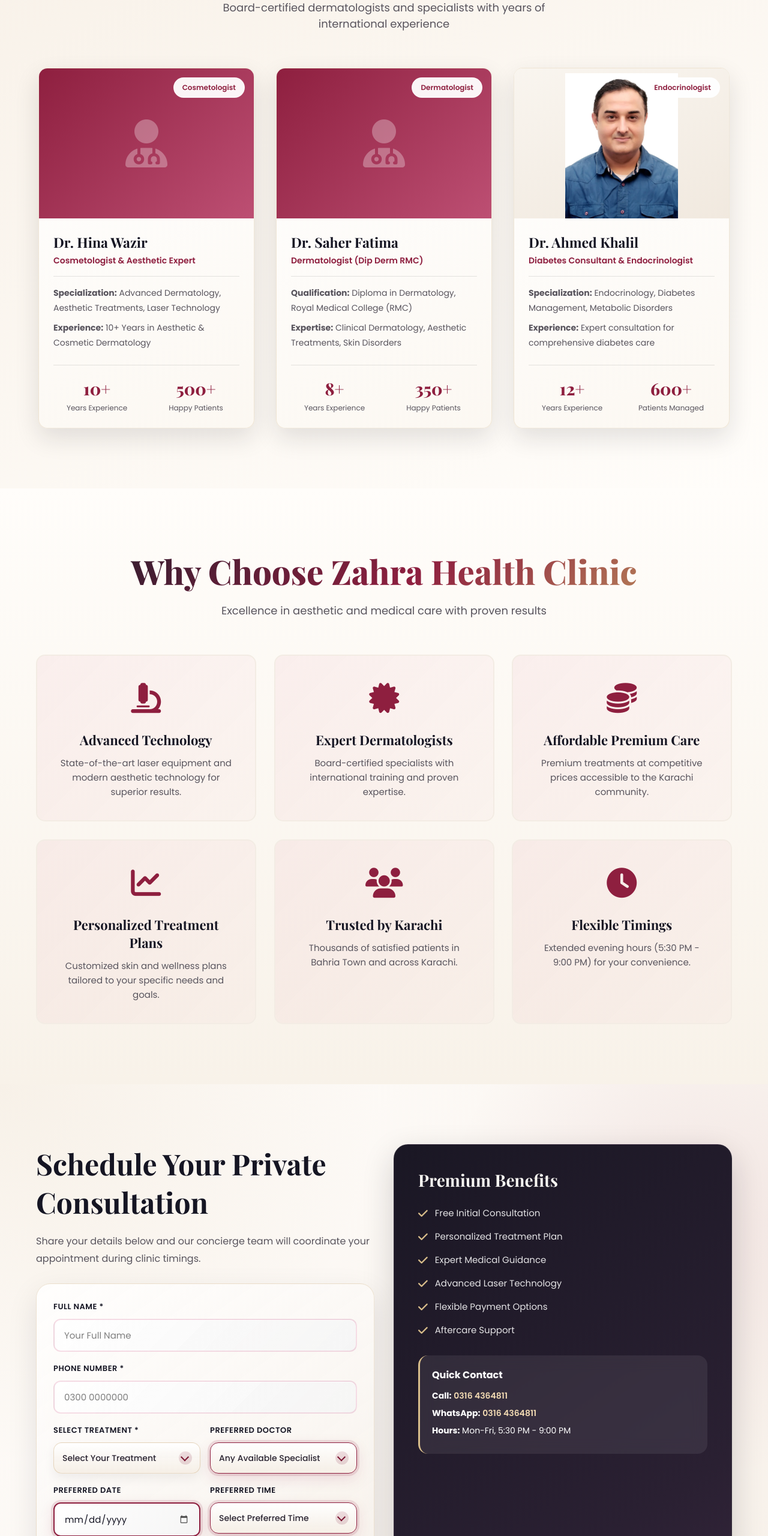
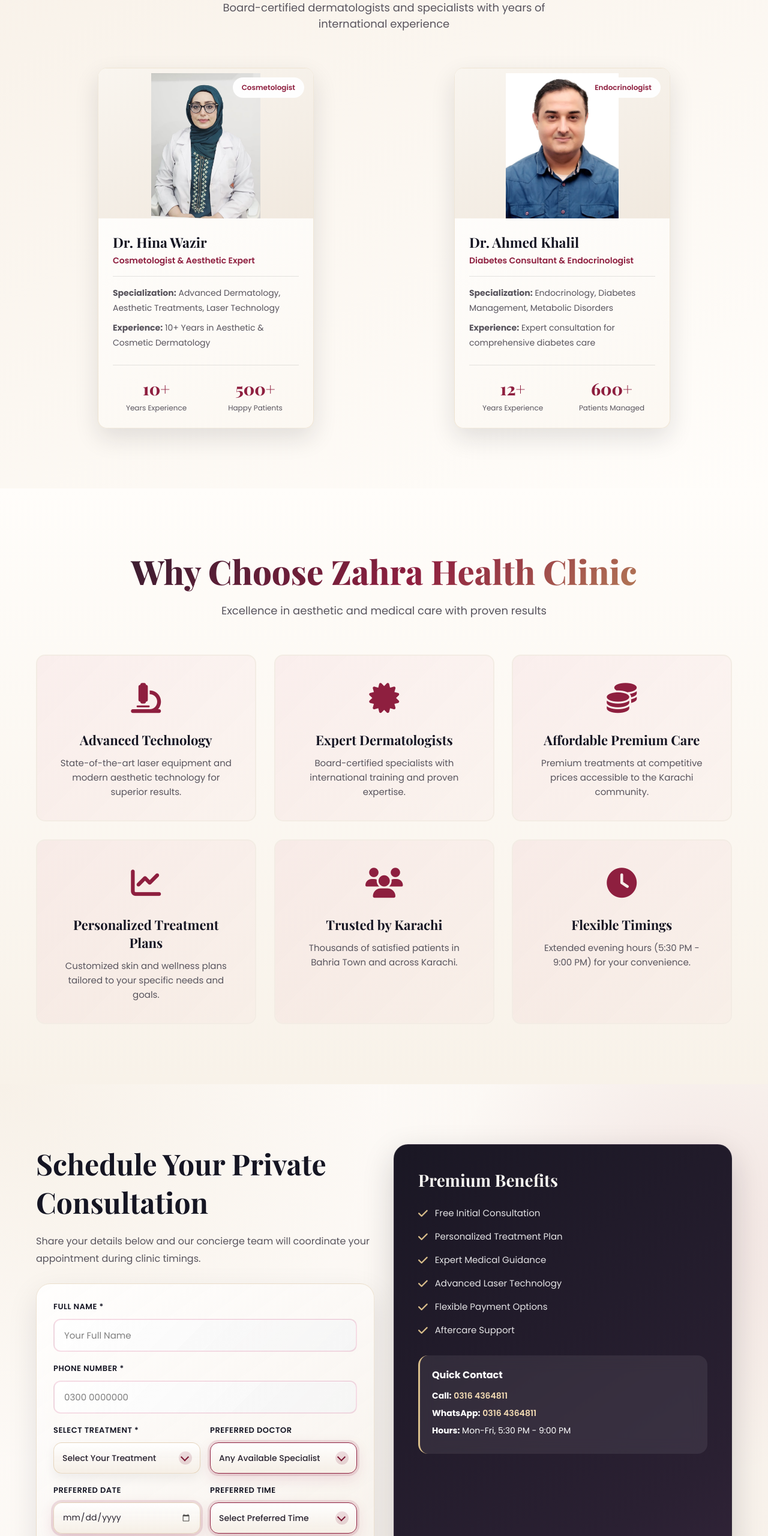
Before and after one commit to Aliyank001/zahra-clinic-website, a plain HTML site: page index.html in a window 1280 px wide. Shown: the part 2940-5500 px from the top of the page at 60% size. Drawn offline with nearby package versions, Linux system fonts and the light colour scheme.

Commit message:
picture upload

```diff
--- a/index.html
+++ b/index.html
@@ -341,10 +341,8 @@
             <div class="doctors-grid">
                 <!-- Doctor 1: Dr. Hina Wazir -->
                 <div class="doctor-card" data-aos="fade-up">
-                    <div class="doctor-image">
-                        <div class="doctor-image-placeholder">
-                            <i class="fas fa-user-md"></i>
-                        </div>
+                    <div class="doctor-image doctor-image-portrait">
+                        <img src="assets/doctors/dr-hina-wazir.jpeg" alt="Dr. Hina Wazir" loading="lazy">
                         <div class="doctor-badge">
                             <span>Cosmetologist</span>
                         </div>
@@ -369,38 +367,8 @@
                     </div>
                 </div>
 
-                <!-- Doctor 2: Dr. Saher Fatima -->
+                <!-- Doctor 2: Dr. Ahmed Khalil -->
                 <div class="doctor-card" data-aos="fade-up" data-aos-delay="100">
-                    <div class="doctor-image">
-                        <div class="doctor-image-placeholder">
-                            <i class="fas fa-user-md"></i>
-                        </div>
-                        <div class="doctor-badge">
-                            <span>Dermatologist</span>
-                        </div>
-                    </div>
-                    <div class="doctor-info">
-                        <h3>Dr. Saher Fatima</h3>
-                        <p class="doctor-specialty">Dermatologist (Dip Derm RMC)</p>
-                        <div class="doctor-details">
-                            <p><strong>Qualification:</strong> Diploma in Dermatology, Royal Medical College (RMC)</p>
-                            <p><strong>Expertise:</strong> Clinical Dermatology, Aesthetic Treatments, Skin Disorders</p>
-                        </div>
-                        <div class="doctor-stats">
-                            <div class="stat">
-                                <span class="stat-number">8+</span>
-                                <span class="stat-label">Years Experience</span>
-                            </div>
-                            <div class="stat">
-                                <span class="stat-number">350+</span>
-                                <span class="stat-label">Happy Patients</span>
-                            </div>
-                        </div>
-                    </div>
-                </div>
-
-                <!-- Doctor 3: Dr. Ahmed Khalil -->
-                <div class="doctor-card" data-aos="fade-up" data-aos-delay="200">
                     <div class="doctor-image doctor-image-portrait">
                         <img src="assets/doctors/dr-ahmed-khalil.jpeg" alt="Dr. Ahmed Khalil" loading="lazy">
                         <div class="doctor-badge">
--- a/styles.css
+++ b/styles.css
@@ -1414,6 +1414,32 @@
 .form-group input[type="date"],
 .form-group select {
     min-height: 50px;
+}
+
+.booking-form .form-group input[type="date"] {
+    min-height: 52px;
+    height: 52px;
+    padding: 12px 14px;
+    line-height: 1.2;
+    font-size: 14px;
+    color: #2a2431;
+    background: linear-gradient(180deg, rgba(255, 255, 255, 0.97), rgba(245, 238, 229, 0.94));
+    border: 1px solid rgba(192, 154, 95, 0.34);
+    border-radius: 14px;
+    appearance: none;
+    -webkit-appearance: none;
+}
+
+.booking-form .form-group input[type="date"]::-webkit-date-and-time-value {
+    text-align: left;
+}
+
+.booking-form .form-group input[type="date"]::-webkit-datetime-edit {
+    color: #2a2431;
+}
+
+.booking-form .form-group input[type="date"]:invalid::-webkit-datetime-edit {
+    color: rgba(42, 36, 49, 0.45);
 }
 
 .form-group input[type="date"]::-webkit-calendar-picker-indicator {
@@ -2598,6 +2624,9 @@
         display: block;
         min-width: 0;
         box-sizing: border-box;
+        min-height: 48px;
+        height: 48px;
+        padding: 10px 12px;
     }
 
     /* Contact */
```
Also changed, not shown: assets/doctors/dr-hina-wazir.jpeg (added).
